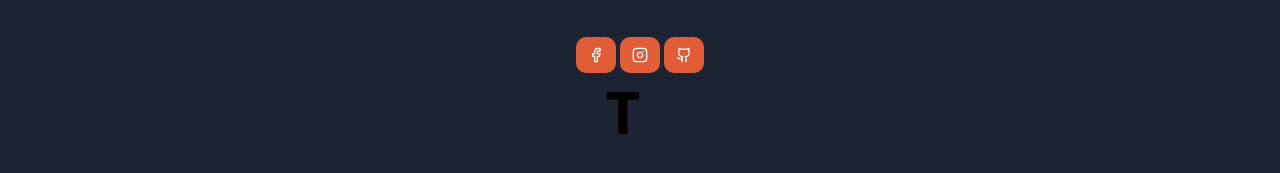
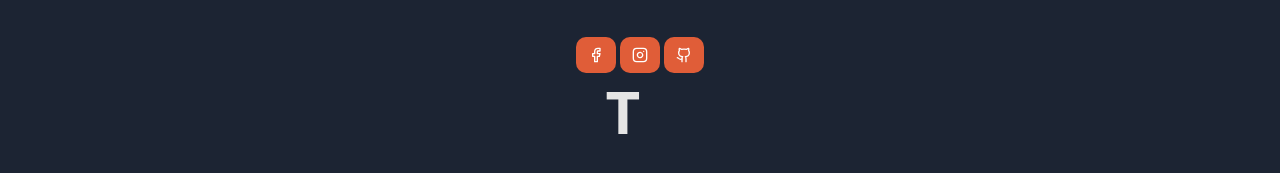
Before and after one commit to lawis2229/my-portfolio, a React (Vite) app: page /home in a window 1280 px wide. Shown: the part 311-484 px from the top of the page. Built offline with nearby package versions, Linux system fonts and the light colour scheme.

Commit message:
updated files

```diff
--- a/src/components/TextType.tsx
+++ b/src/components/TextType.tsx
@@ -73,11 +73,10 @@ const TextType = ({
   }, [variableSpeed, typingSpeed]);
 
   const getCurrentTextColor = () => {
-    if (textColors.length === 0) return "#000000";
+    if (textColors.length === 0) return "#00000";
     return textColors[currentTextIndex % textColors.length];
   };
 
-  // Handle visibility start (when using IntersectionObserver)
   useEffect(() => {
     if (!startOnVisible || !containerRef.current) return;
 
@@ -96,7 +95,6 @@ const TextType = ({
     return () => observer.disconnect();
   }, [startOnVisible]);
 
-  // Cursor blinking animation
   useEffect(() => {
     if (showCursor && cursorRef.current) {
       gsap.set(cursorRef.current, { opacity: 1 });
@@ -110,7 +108,6 @@ const TextType = ({
     }
   }, [showCursor, cursorBlinkDuration]);
 
-  // Typing and deleting effect
   useEffect(() => {
     if (!isVisible) return;
 
--- a/src/router/AppRouter.tsx
+++ b/src/router/AppRouter.tsx
@@ -1,5 +1,5 @@
 import { lazy } from "react";
-import { Route, Routes } from "react-router-dom";
+import { Navigate, Route, Routes } from "react-router-dom";
 import App from "@/App.tsx";
 
 const Home = lazy(() => import("@/pages/Home"));
@@ -11,6 +11,7 @@ const AppRouter = () => {
   return (
     <Routes>
       <Route element={<App />}>
+        <Route path="/" element={<Navigate to="/home" replace />} />
         <Route path="/home" element={<Home />} />
         <Route path="/about" element={<About />} />
         <Route path="/projects" element={<Projects />} />
```
